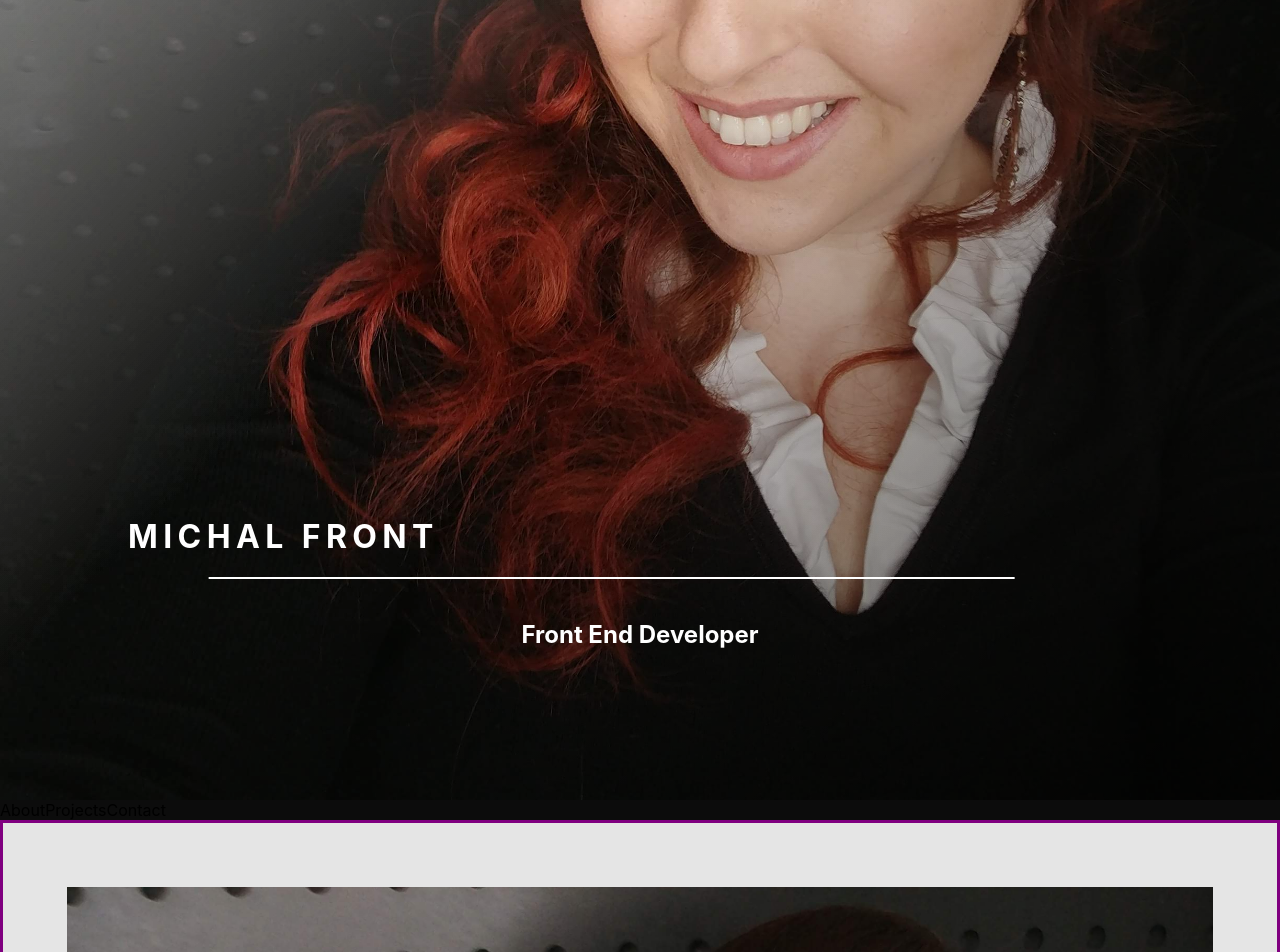
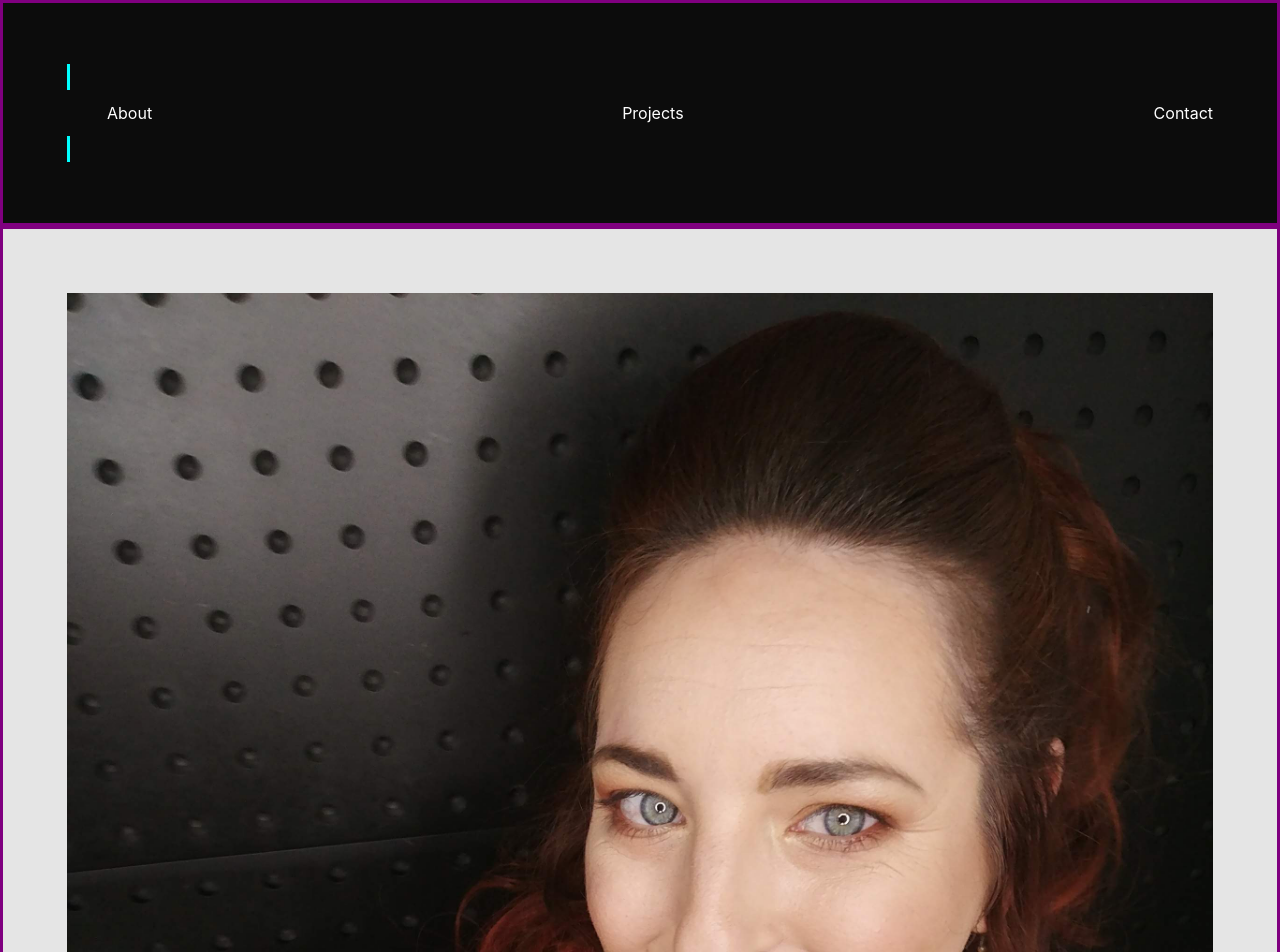
Before and after one commit to MichalFrontEnd/newport, a React (Create React App) app: page / in a window 1280 px wide. Shown: the top 952 px of the page. Built offline with nearby package versions, Linux system fonts and the light colour scheme.

Commit message:
Add react-scroll to navbar

```diff
--- a/src/components/organisms/header/header.scss
+++ b/src/components/organisms/header/header.scss
@@ -24,7 +24,6 @@
   }
 
   &__heading {
-    // padding: 5%;
     grid-row: 1;
     align-self: end;
     margin-left: 10%;
@@ -57,16 +56,13 @@
       inset: 0;
       background: linear-gradient(
         -45deg,
-        rgba(0, 0, 0, 0.7),
-        rgba(93, 93, 93, 0.8),
-        rgba(255, 255, 255, 0.4)
+        rgba(0, 0, 0, 1),
+        rgba(0, 0, 0, 0.4),
+        rgba(255, 255, 255, 0.6)
       );
       mix-blend-mode: hard-light;
-      // background-color: black;
-      // opacity: 0.2;
     }
     &-image {
-      object-fit: cover;
       object-position: 50% 75%;
     }
   }
--- a/src/components/organisms/index.js
+++ b/src/components/organisms/index.js
@@ -1,2 +1,2 @@
 export { Header } from "./header";
-// export { Navbar } from "./navbar";
+export { Navbar } from "./navbar";
--- a/src/components/organisms/index.scss
+++ b/src/components/organisms/index.scss
@@ -1,2 +1,2 @@
 @forward "header";
-// @forward "navbar";
+@forward "navbar";
--- a/src/components/organisms/navbar/Navbar.jsx
+++ b/src/components/organisms/navbar/Navbar.jsx
@@ -1,42 +1,44 @@
-// import * as React from "react";
-// import { NavLink } from "react-router-dom";
+import * as React from "react";
+import { Link } from "react-scroll";
 
-// const routes = [
-//   {
-//     path: "/",
-//     exact: true,
-//     component: "Home",
-//     navbar: () => <div>Home</div>,
-//   },
-//   {
-//     path: "/projects",
-//     exact: true,
-//     component: "Projects",
-//     navbar: () => <div>Projects</div>,
-//   },
-//   {
-//     path: "/about",
-//     exact: true,
-//     component: "About",
-//     navbar: () => <div>About</div>,
-//   },
-// ];
+export const Navbar = () => {
+  return (
+    <section className="container">
+      <navbar className="navbar">
+        <ul className="navbar__list">
+          <Link
+            to="about"
+            smooth={"easeInOutQuad"}
+            duration={500}
+            activeClass="active"
+            spy={true}
+            className="navbar__link"
+          >
+            About
+          </Link>
 
-// export function Navbar() {
-//   return (
-//     <navbar>
-//       {routes.map((route, i) => (
-//         <NavLink
-//           key={i}
-//           to={route.path}
-//           exact={route.exact}
-//           className="navlink"
-//         >
-//           {route.component}
-//         </NavLink>
-//       ))}
-//     </navbar>
-//   );
-// }
+          <Link
+            to="projects"
+            smooth={"easeInOutQuad"}
+            duration={500}
+            className="navbar__link"
+            spy={true}
+          >
+            Projects
+          </Link>
+          <Link
+            to="contact"
+            smooth={"easeInOutQuad"}
+            duration={500}
+            className="navbar__link"
+            spy={true}
+          >
+            Contact
+          </Link>
+        </ul>
+      </navbar>
+    </section>
+  );
+};
 
-// export default Navbar;
+export default Navbar;
--- a/src/components/organisms/navbar/navbar.scss
+++ b/src/components/organisms/navbar/navbar.scss
@@ -1,5 +1,14 @@
-@use "./navbar.vars.scss";
-@use "../../../styles/globals" as *;
+@use "./navbar.vars.scss" as *;
 
 .navbar {
+  border: cyan 3px solid;
+
+  &__list {
+    display: flex;
+    justify-content: space-between;
+  }
+
+  &__link {
+    color: white;
+  }
 }
--- a/src/components/pages/Home.jsx
+++ b/src/components/pages/Home.jsx
@@ -3,6 +3,7 @@ import { Helmet } from "react-helmet";
 import { Link } from "react-scroll";
 
 import { Header } from "../organisms/header";
+import { Navbar } from "../organisms/navbar";
 import { About } from "./About";
 import { Projects } from "./Projects";
 import { Contact } from "./Contact";
@@ -15,16 +16,8 @@ export const Home = () => {
         <meta name="description" content="Your brief portfolio description" />
         <link rel="icon" href="/favicon.ico" />
       </Helmet>
-      <Header />
-      <Link to="about" smooth={"easeInOutQuad"} duration={500}>
-        About
-      </Link>
-      <Link to="projects" smooth={"easeInOutQuad"} duration={500}>
-        Projects
-      </Link>
-      <Link to="contact" smooth={"easeInOutQuad"} duration={500}>
-        Contact
-      </Link>
+      {/* <Header /> */}
+      <Navbar />
 
       <About />
       <Projects />
--- a/src/components/pages/Projects.jsx
+++ b/src/components/pages/Projects.jsx
@@ -2,12 +2,20 @@ import React from "react";
 
 export const Projects = () => {
   return (
-    <section className="projects container container--reverse">
-      <div className="projects__container container--light projects__container--private">
-        <h2 className="projects__sub-header">Private</h2>
-        <div className="projects__slider">Slider placeholder</div>
-      </div>
-    </section>
+    <>
+      <section className="projects container container--reverse">
+        <div className="projects__container projects__container--prof">
+          <h2 className="projects__sub-header">Professional</h2>
+          <div className="projects__slider">Slider placeholder</div>
+        </div>
+      </section>
+      <section className="projects container container--light">
+        <div className="projects__container projects__container--private">
+          <h2 className="projects__sub-header">Private</h2>
+          <div className="projects__slider">Slider placeholder</div>
+        </div>
+      </section>
+    </>
   );
 };
 
--- a/src/styles/globals/colors/_colors.scss
+++ b/src/styles/globals/colors/_colors.scss
@@ -7,7 +7,7 @@ $colors: (
   light: #e5e5e5,
   lead: #c7c7c7,
   paper: #fff,
-  aluminium: #d9d9d9,
+  aluminium: #8a8a8b,
 ) !default;
 
 :root {
--- a/src/styles/globals/reset/_reset.scss
+++ b/src/styles/globals/reset/_reset.scss
@@ -31,6 +31,8 @@ main {
 img {
   height: 100%;
   width: 100%;
+  object-fit: cover;
+  object-position: 50% 50%;
 }
 
 h1 {
```
